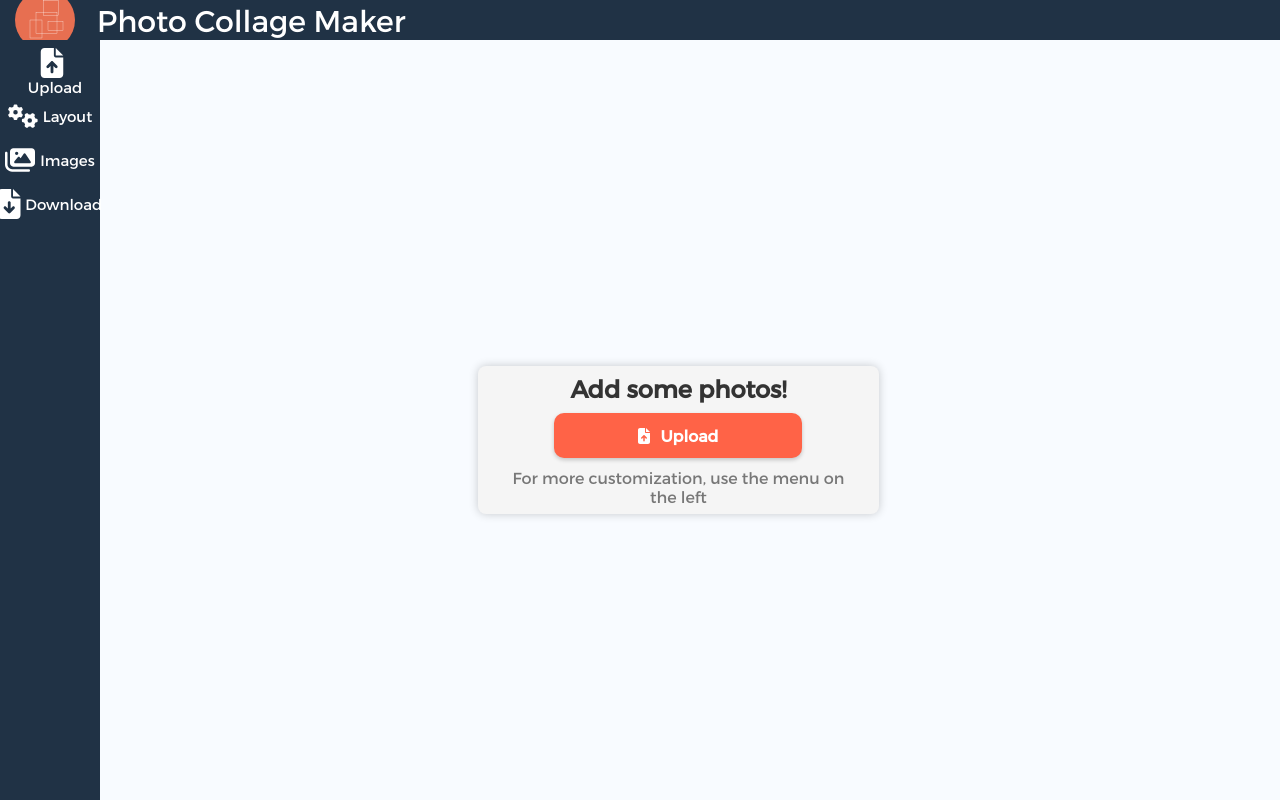
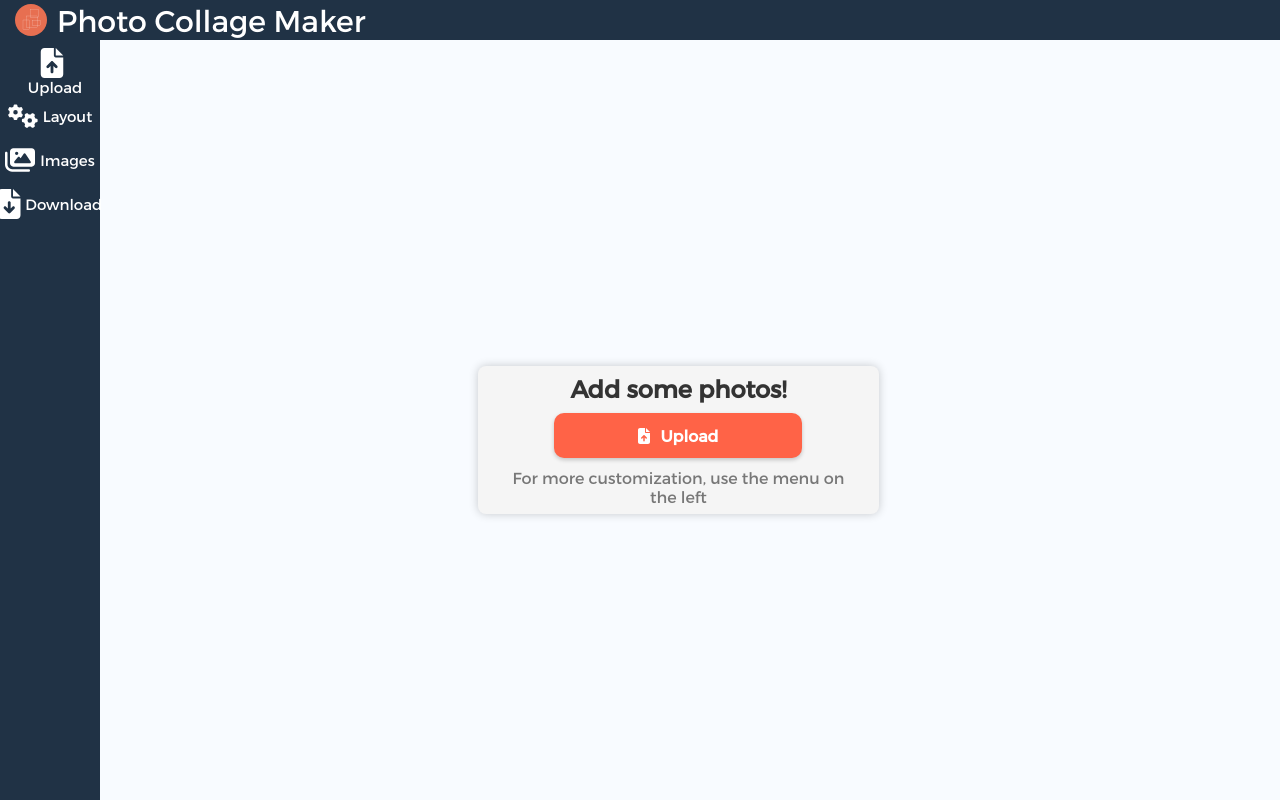
Before and after one commit to JahsiasWhite/collage-maker, a React (Create React App) app: page / in a window 1280 px wide. Built offline with nearby package versions, Linux system fonts and the light colour scheme.

Commit message:
Updated some styles

```diff
--- a/src/styles/Header.module.css
+++ b/src/styles/Header.module.css
@@ -16,8 +16,8 @@
 .logo {
   margin-left: 15px;
   margin-right: 10px; /* Add some spacing between the logo and the title */
-  width: 60px;
-  height: 60px;
+  width: calc(var(--header-height) * 0.8);
+  height: calc(var(--header-height) * 0.8);
 
   /* Background */
   background-color: #e76f51;
@@ -27,5 +27,5 @@
 .title {
   font-size: 30px;
   text-align: left;
-  padding: 12px;
+  /* padding: 12px; */
 }
```
Also changed, not shown: 2 other files (tests, documents, lock files or other folders).
